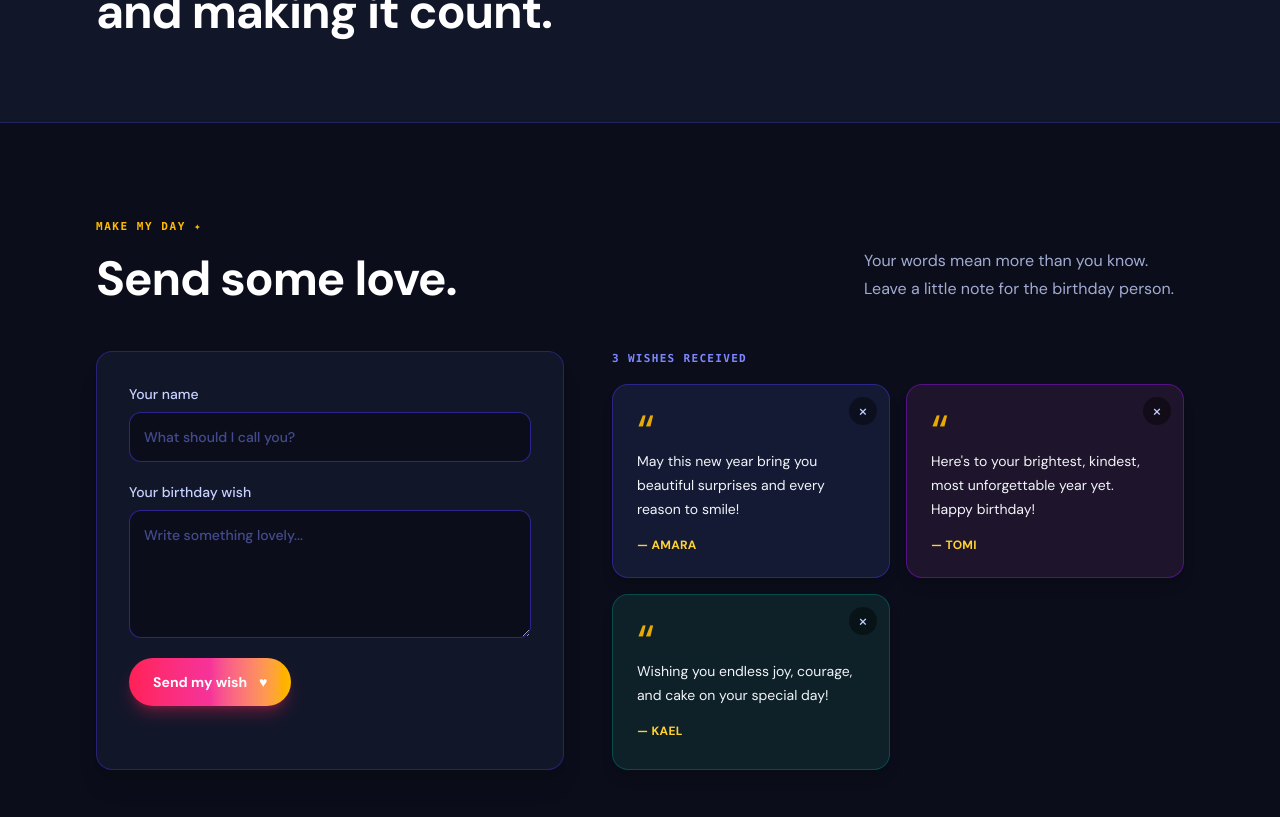
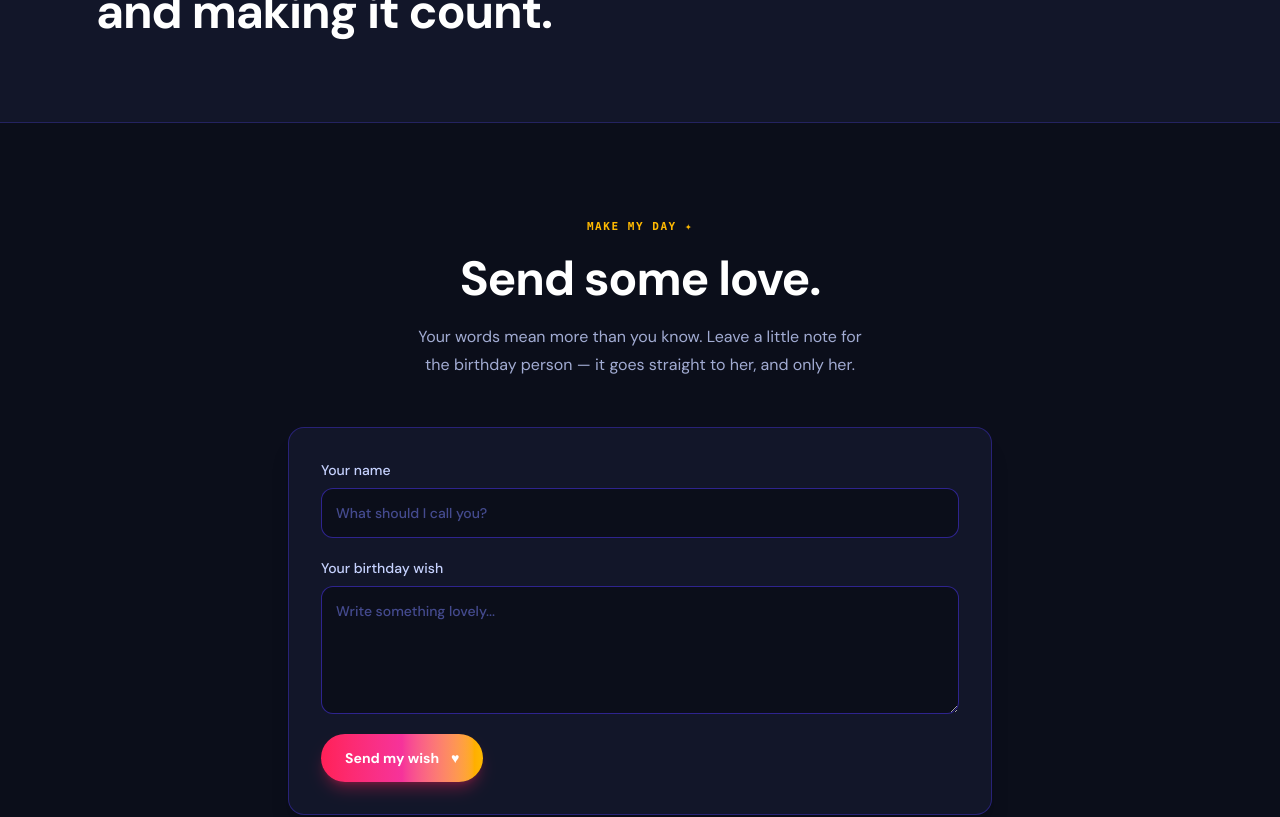
Before and after one commit to Ekemzzz/Birthday-website, a React (Vite) app: page / in a window 1280 px wide. Shown: the part 1020-1837 px from the top of the page. Built offline with nearby package versions, Linux system fonts and the light colour scheme; a web font is replaced by a local one.

Commit message:
Implement reduced motion support for animations and transitions

```diff
--- a/src/App.jsx
+++ b/src/App.jsx
@@ -1,16 +1,18 @@
 import { useEffect, useState, useRef } from 'react'
-import heroImage from '../My Image.png'
+import { supabase } from './lib/supabase'
+import heroImage from './assets/hero.webp'
 
 /* ─── Birthday Splash Screen ───────────────────────────────────── */
 function BirthdaySplash({ onDone }) {
   const canvasRef = useRef(null)
   const [phase, setPhase] = useState('enter') // enter → hold → exit
 
-  /* Confetti particle system */
+  /* Confetti particle system — frame-rate independent, respects reduced-motion */
   useEffect(() => {
     const canvas = canvasRef.current
     if (!canvas) return
     const ctx = canvas.getContext('2d')
+    const reduceMotion = window.matchMedia('(prefers-reduced-motion: reduce)').matches
     let animId
 
     const resize = () => {
@@ -23,7 +25,7 @@ function BirthdaySplash({ onDone }) {
     const colors = ['#fbbf24', '#818cf8', '#c084fc', '#f472b6', '#34d399', '#fb923c']
     const particles = Array.from({ length: 120 }, () => ({
       x: Math.random() * canvas.width,
-      y: Math.random() * canvas.height - canvas.height,
+      y: reduceMotion ? Math.random() * canvas.height : Math.random() * canvas.height - canvas.height,
       r: Math.random() * 6 + 3,
       color: colors[Math.floor(Math.random() * colors.length)],
       speed: Math.random() * 3 + 1.5,
@@ -33,16 +35,10 @@ function BirthdaySplash({ onDone }) {
       shape: Math.random() > 0.5 ? 'rect' : 'circle',
     }))
 
-    const draw = () => {
+    /* Paint every particle at its current position */
+    const render = () => {
       ctx.clearRect(0, 0, canvas.width, canvas.height)
       particles.forEach((p) => {
-        p.y += p.speed
-        p.x += p.drift
-        p.angle += p.spin
-        if (p.y > canvas.height + 20) {
-          p.y = -10
-          p.x = Math.random() * canvas.width
-        }
         ctx.save()
         ctx.translate(p.x, p.y)
         ctx.rotate(p.angle)
@@ -57,9 +53,33 @@ function BirthdaySplash({ onDone }) {
         }
         ctx.restore()
       })
+    }
+
+    /* Reduced motion: a single static frame, no animation loop */
+    if (reduceMotion) {
+      render()
+      return () => window.removeEventListener('resize', resize)
+    }
+
+    /* Otherwise animate, scaling movement by elapsed time (normalized to 60fps)
+       so speed is identical on 60Hz, 120Hz and 144Hz displays */
+    let last = performance.now()
+    const draw = (now) => {
+      const dt = Math.min((now - last) / (1000 / 60), 3)
+      last = now
+      particles.forEach((p) => {
+        p.y += p.speed * dt
+        p.x += p.drift * dt
+        p.angle += p.spin * dt
+        if (p.y > canvas.height + 20) {
+          p.y = -10
+          p.x = Math.random() * canvas.width
+        }
+      })
+      render()
       animId = requestAnimationFrame(draw)
     }
-    draw()
+    animId = requestAnimationFrame(draw)
 
     return () => {
       cancelAnimationFrame(animId)
@@ -67,10 +87,11 @@ function BirthdaySplash({ onDone }) {
     }
   }, [])
 
-  /* Animation timeline */
+  /* Animation timeline — shortened when reduced-motion is preferred */
   useEffect(() => {
-    const holdTimer = setTimeout(() => setPhase('exit'), 3200)
-    const doneTimer = setTimeout(() => onDone(), 4100)
+    const reduceMotion = window.matchMedia('(prefers-reduced-motion: reduce)').matches
+    const holdTimer = setTimeout(() => setPhase('exit'), reduceMotion ? 1200 : 3200)
+    const doneTimer = setTimeout(() => onDone(), reduceMotion ? 1600 : 4100)
     return () => { clearTimeout(holdTimer); clearTimeout(doneTimer) }
   }, [onDone])
 
@@ -94,62 +115,33 @@ function BirthdaySplash({ onDone }) {
   )
 }
 
-const starterWishes = [
-  { id: 1, name: 'Amara', message: 'May this new year bring you beautiful surprises and every reason to smile!', tone: 'bg-[#141A33] border-indigo-800/70 text-indigo-100' },
-  { id: 2, name: 'Tomi', message: "Here's to your brightest, kindest, most unforgettable year yet. Happy birthday!", tone: 'bg-[#1E142B] border-purple-800/70 text-purple-100' },
-  { id: 3, name: 'Kael', message: 'Wishing you endless joy, courage, and cake on your special day!', tone: 'bg-[#0E2028] border-teal-800/70 text-teal-100' },
-]
-
-const cardTones = [
-  'bg-[#141A33] border-indigo-800/70 text-indigo-100',
-  'bg-[#1E142B] border-purple-800/70 text-purple-100',
-  'bg-[#0E2028] border-teal-800/70 text-teal-100',
-]
-
-const PER_PAGE = 6
-
 function App() {
   const [splashDone, setSplashDone] = useState(false)
-  const [wishes, setWishes] = useState(() => {
-    try {
-      const stored = JSON.parse(localStorage.getItem('birthday-wishes'))
-      if (stored && Array.isArray(stored) && stored.length > 0) {
-        return stored.map((w, idx) => {
-          if (!w.tone || w.tone.includes('orange-100') || w.tone.includes('violet-100')) {
-            return { ...w, tone: cardTones[idx % cardTones.length] }
-          }
-          return w
-        })
-      }
-      return starterWishes
-    } catch {
-      return starterWishes
-    }
-  })
   const [form, setForm] = useState({ name: '', message: '' })
-  const [sent, setSent] = useState(false)
-  const [page, setPage] = useState(0)
+  const [status, setStatus] = useState('idle') // idle | sending | success | error
 
-  const totalPages = Math.ceil(wishes.length / PER_PAGE)
-  const visibleWishes = wishes.slice(page * PER_PAGE, page * PER_PAGE + PER_PAGE)
-
-  useEffect(() => localStorage.setItem('birthday-wishes', JSON.stringify(wishes)), [wishes])
-
-  function submitWish(e) {
+  async function submitWish(e) {
     e.preventDefault()
     if (!form.name.trim() || !form.message.trim()) return
-    const nextTone = cardTones[wishes.length % cardTones.length]
-    setWishes([{ id: Date.now(), name: form.name.trim(), message: form.message.trim(), tone: nextTone }, ...wishes])
+    if (!supabase) {
+      setStatus('error')
+      return
+    }
+    setStatus('sending')
+    try {
+      const { error } = await supabase.from('wishes').insert({
+        name: form.name.trim(),
+        message: form.message.trim(),
+      })
+      if (error) {
+        setStatus('error')
+        return
+      }
       setForm({ name: '', message: '' })
-    setSent(true)
-    setPage(0)
+      setStatus('success')
+    } catch {
+      setStatus('error')
     }
-
-  function deleteWish(id) {
-    const next = wishes.filter((w) => w.id !== id)
-    setWishes(next)
-    const maxPage = Math.max(0, Math.ceil(next.length / PER_PAGE) - 1)
-    setPage((p) => Math.min(p, maxPage))
   }
 
   return <>
@@ -203,17 +195,14 @@ function App() {
         <p className="max-w-md pt-5 leading-8 text-indigo-200/80 text-base">I&rsquo;m someone who finds joy in good conversations, fresh ideas, and making the ordinary feel a little more special. This year, I&rsquo;m choosing gratitude, courage, and plenty of cake.</p>
       </section>
 
-      <section id="wishes" className="relative z-10 mx-auto max-w-6xl px-6 py-24 lg:px-8">
-        <div className="mb-12 flex flex-col gap-5 md:flex-row md:items-end md:justify-between">
-          <div>
+      <section id="wishes" className="relative z-10 mx-auto max-w-3xl px-6 py-24 lg:px-8">
+        <div className="mb-12 text-center">
           <p className="font-mono mb-5 text-[11px] font-semibold tracking-[.14em] text-amber-400 uppercase">MAKE MY DAY &#10022;</p>
           <h2 className="font-display text-5xl tracking-tight text-white font-bold">Send some love.</h2>
-          </div>
-          <p className="max-w-xs leading-7 text-indigo-200/80 text-base">Your words mean more than you know. Leave a little note for the birthday person.</p>
+          <p className="mx-auto mt-5 max-w-md leading-7 text-indigo-200/80 text-base">Your words mean more than you know. Leave a little note for the birthday person &mdash; it goes straight to her, and only her.</p>
         </div>
 
-        <div className="grid gap-12 lg:grid-cols-[.9fr_1.1fr]">
-          {/* Form */}
+        {/* Wishes are sent privately to the owner — nothing is displayed publicly */}
         <form onSubmit={submitWish} className="flex flex-col gap-5 bg-[#121629] p-8 rounded-2xl border border-indigo-800/60 shadow-xl">
           <label className="flex flex-col gap-2 text-sm font-medium text-indigo-200">Your name
             <input className="border border-indigo-800/80 bg-[#0B0E1A] rounded-xl p-3.5 text-white outline-indigo-500 focus:border-indigo-400 transition-colors placeholder:text-indigo-400/50" value={form.name} onChange={(e) => setForm({ ...form, name: e.target.value })} placeholder="What should I call you?" maxLength="40" required />
@@ -221,66 +210,10 @@ function App() {
           <label className="flex flex-col gap-2 text-sm font-medium text-indigo-200">Your birthday wish
             <textarea className="h-32 resize-y border border-indigo-800/80 bg-[#0B0E1A] rounded-xl p-3.5 text-white outline-indigo-500 focus:border-indigo-400 transition-colors placeholder:text-indigo-400/50" value={form.message} onChange={(e) => setForm({ ...form, message: e.target.value })} placeholder="Write something lovely..." maxLength="300" required />
           </label>
-            <button className="inline-flex w-fit items-center gap-3 bg-gradient-to-r from-rose-500 via-pink-500 to-amber-400 hover:opacity-95 px-6 py-3.5 rounded-full text-sm font-semibold text-white transition-all shadow-lg shadow-rose-500/30 hover:-translate-y-0.5 cursor-pointer" type="submit">Send my wish <span className="text-white">&#9829;</span></button>
-            {sent && <p className="text-sm font-medium text-emerald-400">Your wish has been saved. Thank you! &#10022;</p>}
+          <button disabled={status === 'sending'} className="inline-flex w-fit items-center gap-3 bg-gradient-to-r from-rose-500 via-pink-500 to-amber-400 hover:opacity-95 px-6 py-3.5 rounded-full text-sm font-semibold text-white transition-all shadow-lg shadow-rose-500/30 hover:-translate-y-0.5 cursor-pointer disabled:opacity-60 disabled:cursor-not-allowed disabled:hover:translate-y-0" type="submit">{status === 'sending' ? 'Sending...' : 'Send my wish'} <span className="text-white">&#9829;</span></button>
+          {status === 'success' && <p className="text-sm font-medium text-emerald-400">Your wish is on its way to Ekemini. Thank you! &#10022;</p>}
+          {status === 'error' && <p className="text-sm font-medium text-rose-400">Something went wrong sending your wish. Please try again in a moment.</p>}
         </form>
-
-          {/* Wishes grid + pagination */}
-          <div className="flex flex-col gap-4">
-            <div className="flex items-center justify-between">
-              <p className="font-mono text-[11px] font-semibold tracking-[.12em] text-indigo-400 uppercase">
-                {wishes.length} {wishes.length === 1 ? 'WISH' : 'WISHES'} RECEIVED
-              </p>
-              {totalPages > 1 && (
-                <p className="font-mono text-[11px] text-indigo-500 uppercase tracking-widest">
-                  Page {page + 1} / {totalPages}
-                </p>
-              )}
-            </div>
-
-            <div className="grid grid-cols-1 gap-4 sm:grid-cols-2">
-              {visibleWishes.map((wish, idx) => {
-                const cardTone = (wish.tone && !wish.tone.includes('orange-100') && !wish.tone.includes('violet-100'))
-                  ? wish.tone
-                  : cardTones[idx % cardTones.length]
-                return (
-                  <article className={`relative min-h-44 p-6 rounded-2xl border shadow-lg transition-all hover:-translate-y-1 hover:shadow-indigo-900/30 ${cardTone}`} key={wish.id}>
-                    <button onClick={() => deleteWish(wish.id)} className="absolute right-3 top-3 grid h-7 w-7 place-items-center rounded-full bg-black/40 text-lg text-indigo-200 hover:bg-indigo-600 hover:text-white transition-colors" type="button" aria-label={`Delete wish from ${wish.name}`}>&times;</button>
-                    <span className="font-display block h-8 text-5xl leading-none text-amber-400 opacity-90">&ldquo;</span>
-                    <p className="mt-2 text-sm leading-6 text-slate-100 font-normal">{wish.message}</p>
-                    <strong className="mt-4 block text-xs font-semibold tracking-wide text-amber-300 uppercase">&mdash; {wish.name}</strong>
-                  </article>
-                )
-              })}
-            </div>
-
-            {/* Pagination controls — only shown when there's more than one page */}
-            {totalPages > 1 && (
-              <div className="flex items-center justify-center gap-3 pt-2">
-                <button
-                  onClick={() => setPage((p) => p - 1)}
-                  disabled={page === 0}
-                  className="px-5 py-2 rounded-full text-sm font-semibold border border-indigo-700/60 text-indigo-200 hover:border-indigo-400 hover:text-white transition-colors disabled:opacity-30 disabled:cursor-not-allowed"
-                >&#8592; Prev</button>
-                <div className="flex gap-1.5">
-                  {Array.from({ length: totalPages }).map((_, i) => (
-                    <button
-                      key={i}
-                      onClick={() => setPage(i)}
-                      className={`h-2 rounded-full transition-all ${i === page ? 'w-6 bg-amber-400' : 'w-2 bg-indigo-700 hover:bg-indigo-500'}`}
-                      aria-label={`Go to page ${i + 1}`}
-                    />
-                  ))}
-                </div>
-                <button
-                  onClick={() => setPage((p) => p + 1)}
-                  disabled={page >= totalPages - 1}
-                  className="px-5 py-2 rounded-full text-sm font-semibold border border-indigo-700/60 text-indigo-200 hover:border-indigo-400 hover:text-white transition-colors disabled:opacity-30 disabled:cursor-not-allowed"
-                >Next &#8594;</button>
-              </div>
-            )}
-          </div>
-        </div>
       </section>
 
       <footer className="relative z-10 border-t border-indigo-900/60 py-8 text-center text-sm text-indigo-300/70">Made with a full heart <span className="text-amber-400">&#9829;</span></footer>
```
Also changed, not shown: src/index.css (+16 -0 lines). Lines whose indentation alone changed are shown as unchanged.
